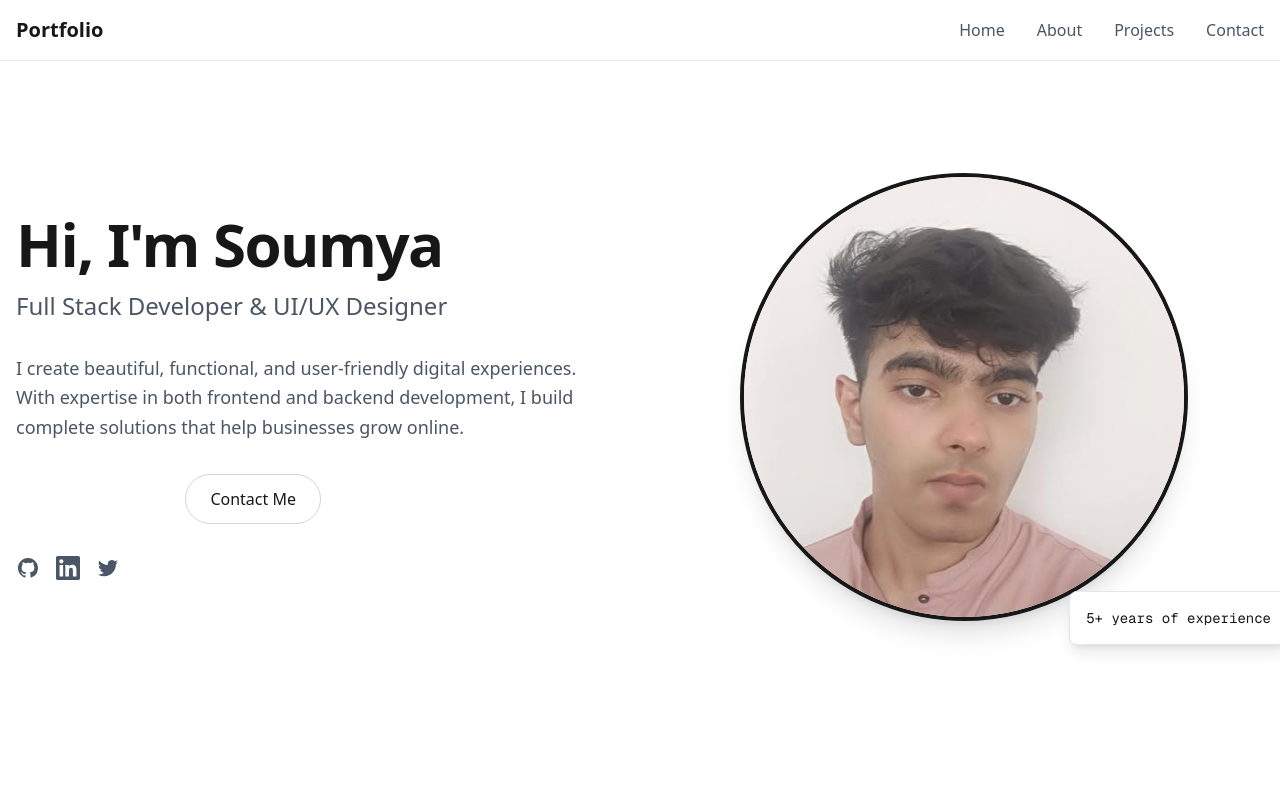
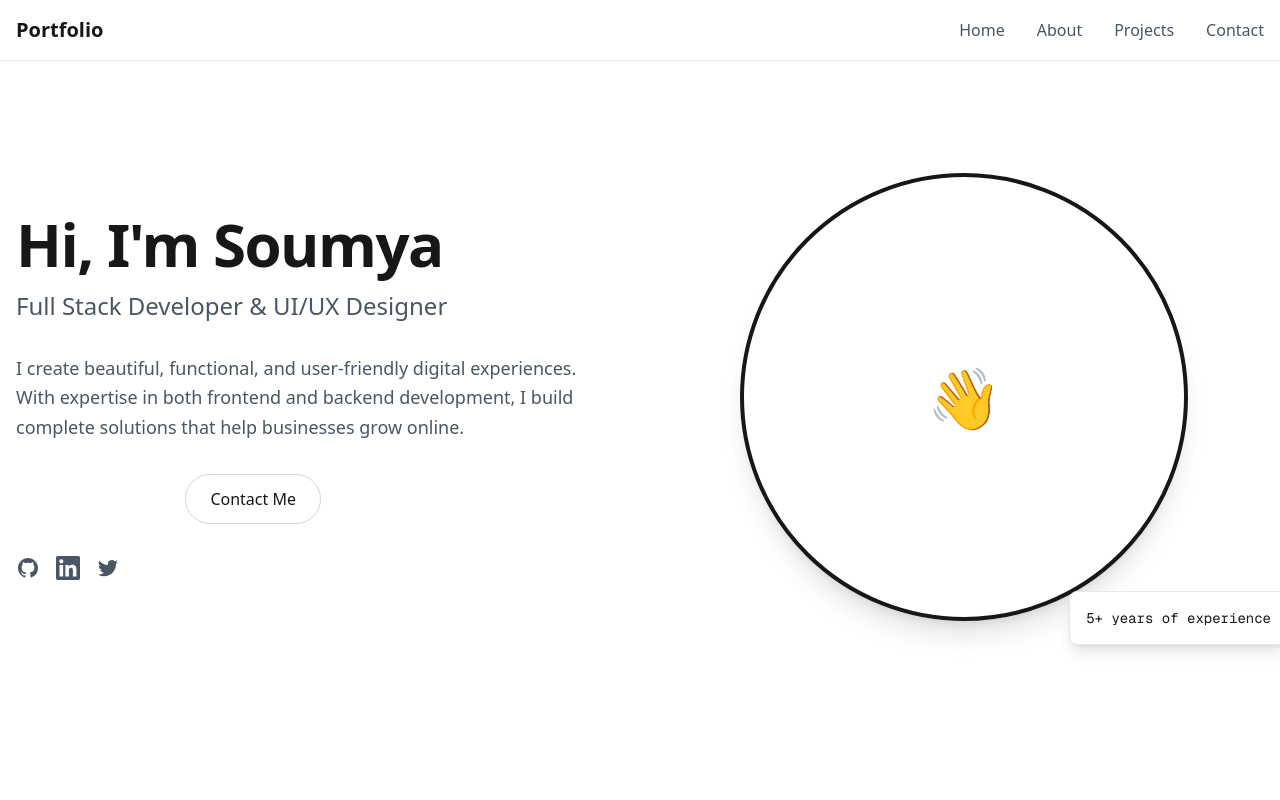
Before and after one commit to Whiiteee/Portfolio-App, a Next.js app: page / in a window 1280 px wide. Shown: the top 800 px of the page. Built offline with nearby package versions, Linux system fonts and the light colour scheme.

Commit message:
Update Hero component to comment out profile image

```diff
--- a/components/Hero.js
+++ b/components/Hero.js
@@ -59,9 +59,9 @@ export default function Hero() {
           <div className="aspect-square rounded-full overflow-hidden border-4 border-primary/20 shadow-xl max-w-md mx-auto">
             {/* Replace with your profile image */}
             <div className="w-full rounded-full h-full bg-gradient-to-br from-primary/20 to-accent/20 flex items-center justify-center">
-              {/* <span className="text-6xl">👋</span> */}
+              <span className="text-6xl">👋</span>
               {/* Uncomment and use your own image */}
-              <Image
+              {/* <Image
                 src="/profile.jpg"
                 alt="Your Name"
                 // fill
@@ -69,7 +69,7 @@ export default function Hero() {
                 width={450}
                 className="object-cover rounded-full"
                 priority
-              />
+              /> */}
 
             </div>
           </div>
```
